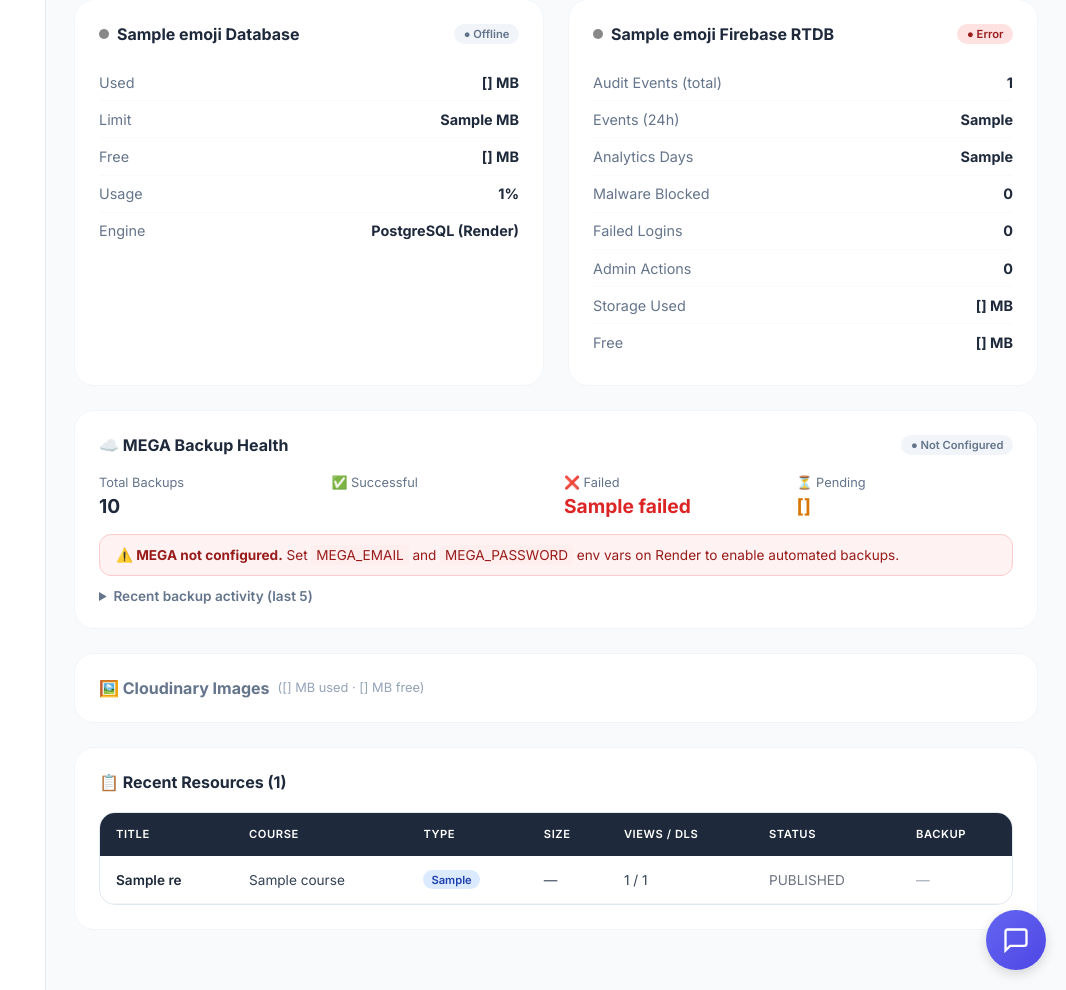
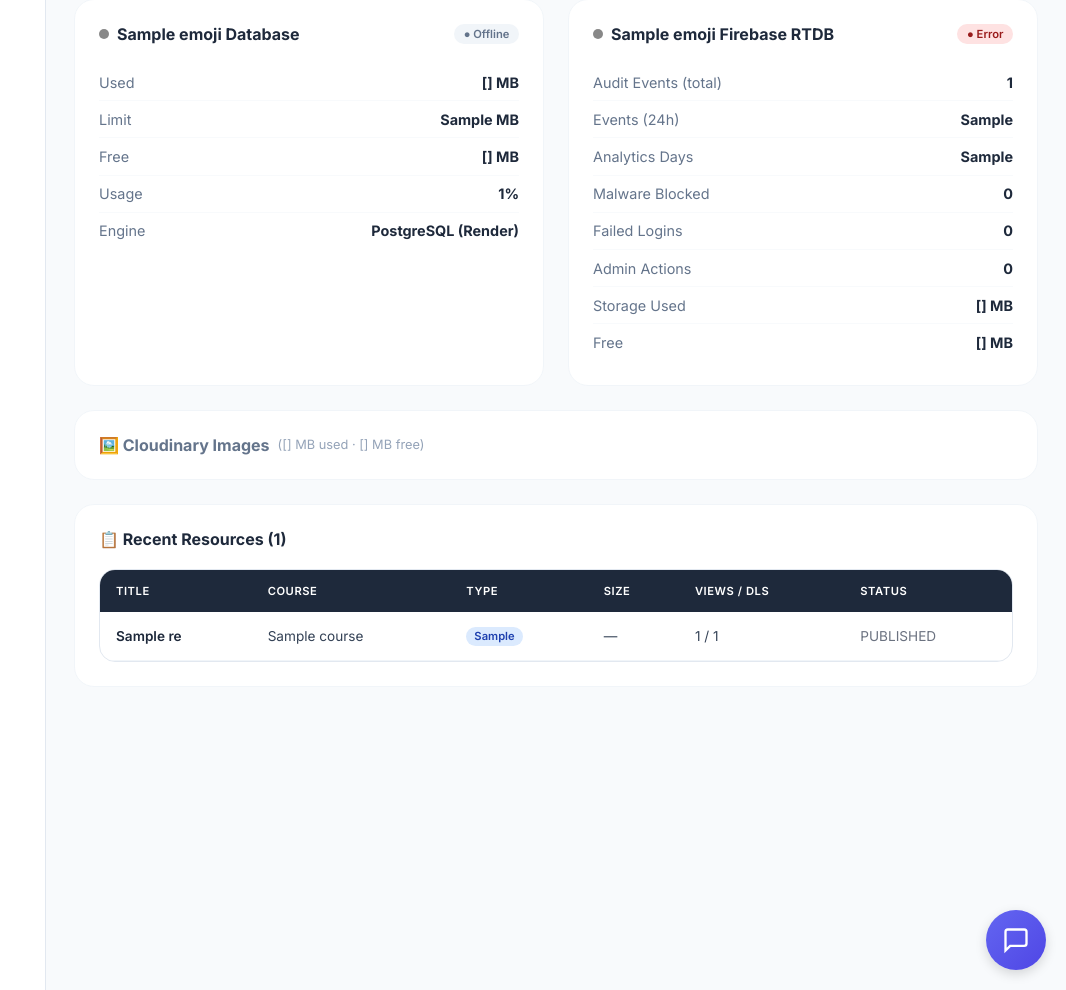
Before and after one commit to ameenul-hashim/calicutadminproject, a Django app: template custom_admin/templates/custom_admin/storage_dashboard.html in a window 1280 px wide. Shown: the part 1361-2351 px from the top of the page, without its empty margins (214-1280 px from the left). Run offline with Django 3.2, Linux system fonts and the light colour scheme; the template is opened without the code that fills it: most values are stand-ins (such as "Sample title", 1, 10 or a date in 2020); some libraries are stand-ins or nearby versions.

Commit message:
Storage dashboard: remove backup health section and backup column from table

```diff
--- a/custom_admin/templates/custom_admin/storage_dashboard.html
+++ b/custom_admin/templates/custom_admin/storage_dashboard.html
@@ -454,58 +454,6 @@
 
     </div>
 
-    <!-- Backup Health (live from BackupLog) -->
-    <div class="sd-panel" style="margin-bottom:1.5rem;">
-        <div class="sd-panel-header">
-            <h2 class="sd-panel-title">☁️ MEGA Backup Health</h2>
-            {% if drive_configured %}
-            <span class="status-badge ok">● Configured</span>
-            {% else %}
-            <span class="status-badge off">● Not Configured</span>
-            {% endif %}
-        </div>
-        <div style="display:grid;grid-template-columns:repeat(4,1fr);gap:1rem;margin-bottom:1rem;">
-            <div>
-                <p style="font-size:0.8rem;color:#64748b;margin:0 0 0.25rem;">Total Backups</p>
-                <p style="font-size:1.2rem;font-weight:700;margin:0;">{{ backup_stats.total }}</p>
-            </div>
-            <div>
-                <p style="font-size:0.8rem;color:#64748b;margin:0 0 0.25rem;">✅ Successful</p>
-                <p style="font-size:1.2rem;font-weight:700;margin:0;color:#059669;">{{ backup_stats.success }}</p>
-            </div>
-            <div>
-                <p style="font-size:0.8rem;color:#64748b;margin:0 0 0.25rem;">❌ Failed</p>
-                <p style="font-size:1.2rem;font-weight:700;margin:0;color:#dc2626;">{{ backup_stats.failed }}</p>
-            </div>
-            <div>
-                <p style="font-size:0.8rem;color:#64748b;margin:0 0 0.25rem;">⏳ Pending</p>
-                <p style="font-size:1.2rem;font-weight:700;margin:0;color:#d97706;">{{ backup_stats.pending }}</p>
-            </div>
-        </div>
-        {% if not drive_configured %}
-        <div style="background:#fef2f2;border:1px solid #fecaca;border-radius:0.75rem;padding:0.75rem 1rem;font-size:0.85rem;color:#991b1b;">
-            <strong>⚠️ MEGA not configured.</strong> Set <code style="background:#fee;padding:0.1rem 0.3rem;border-radius:4px;">MEGA_EMAIL</code> and <code style="background:#fee;padding:0.1rem 0.3rem;border-radius:4px;">MEGA_PASSWORD</code> env vars on Render to enable automated backups.
-        </div>
-        {% endif %}
-        {% if recent_backups %}
-        <details style="margin-top:0.75rem;">
-            <summary style="cursor:pointer;font-size:0.85rem;font-weight:600;color:#64748b;">Recent backup activity (last 5)</summary>
-            <div style="margin-top:0.5rem;font-size:0.8rem;">
-                {% for b in recent_backups %}
-                <div style="display:flex;justify-content:space-between;padding:0.35rem 0;border-bottom:1px solid #f1f5f9;">
-                    <span>{{ b.filename|truncatechars:40 }}</span>
-                    <span>
-                        {% if b.status == 'SUCCESS' %}✅{% elif b.status == 'FAILED' %}❌{% else %}⏳{% endif %}
-                        {{ b.status }}
-                    </span>
-                    <span style="color:#94a3b8;">{{ b.created_at|timesince }} ago</span>
-                </div>
-                {% endfor %}
-            </div>
-        </details>
-        {% endif %}
-    </div>
-
     <!-- Cloudinary (secondary — moved to bottom) -->
     <details style="margin-bottom:1.5rem;background:white;border-radius:1.25rem;padding:1.5rem;border:1px solid #f1f5f9;">
         <summary style="cursor:pointer;font-size:1rem;font-weight:700;color:#64748b;display:flex;align-items:center;gap:0.5rem;">
@@ -542,7 +490,6 @@
                         <th>Size</th>
                         <th>Views / DLs</th>
                         <th>Status</th>
-                        <th>Backup</th>
                     </tr>
                 </thead>
                 <tbody>
@@ -568,23 +515,10 @@
                             <span style="color:#6b7280;">{{ r.status }}</span>
                             {% endif %}
                         </td>
-                        <td>
-                            {% if r.status == 'APPROVED' %}
-                                {% if r.backup_status == 'SUCCESS' %}
-                                <span style="color:#059669;font-weight:600;">✅ Done</span>
-                                {% elif r.backup_status == 'FAILED' %}
-                                <span style="color:#dc2626;font-weight:600;">❌ Failed</span>
-                                {% else %}
-                                <span style="color:#d97706;font-weight:600;">⏳ Pending</span>
-                                {% endif %}
-                            {% else %}
-                            <span style="color:#9ca3af;">—</span>
-                            {% endif %}
-                        </td>
                     </tr>
                     {% empty %}
                     <tr>
-                        <td colspan="7" style="text-align:center;padding:2rem;color:#94a3b8;">No resources on the platform yet.</td>
+                        <td colspan="6" style="text-align:center;padding:2rem;color:#94a3b8;">No resources on the platform yet.</td>
                     </tr>
                     {% endfor %}
                 </tbody>
```
